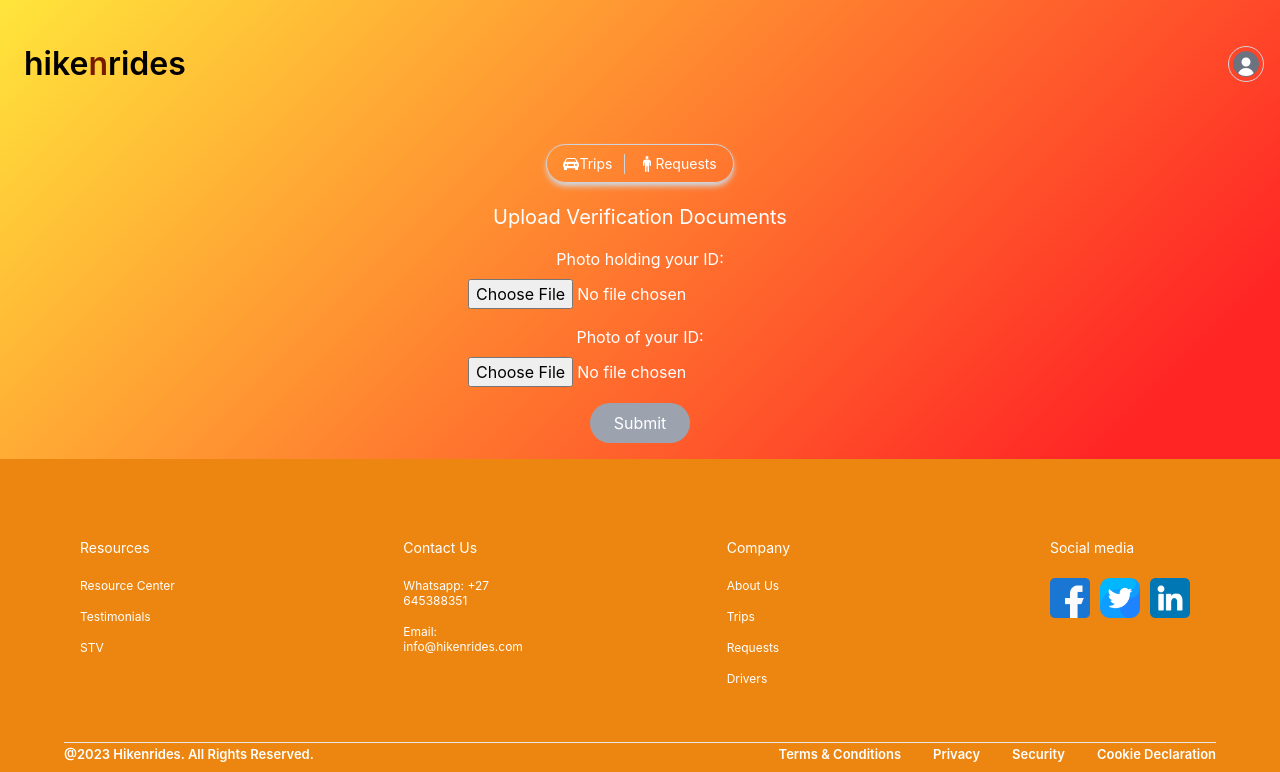
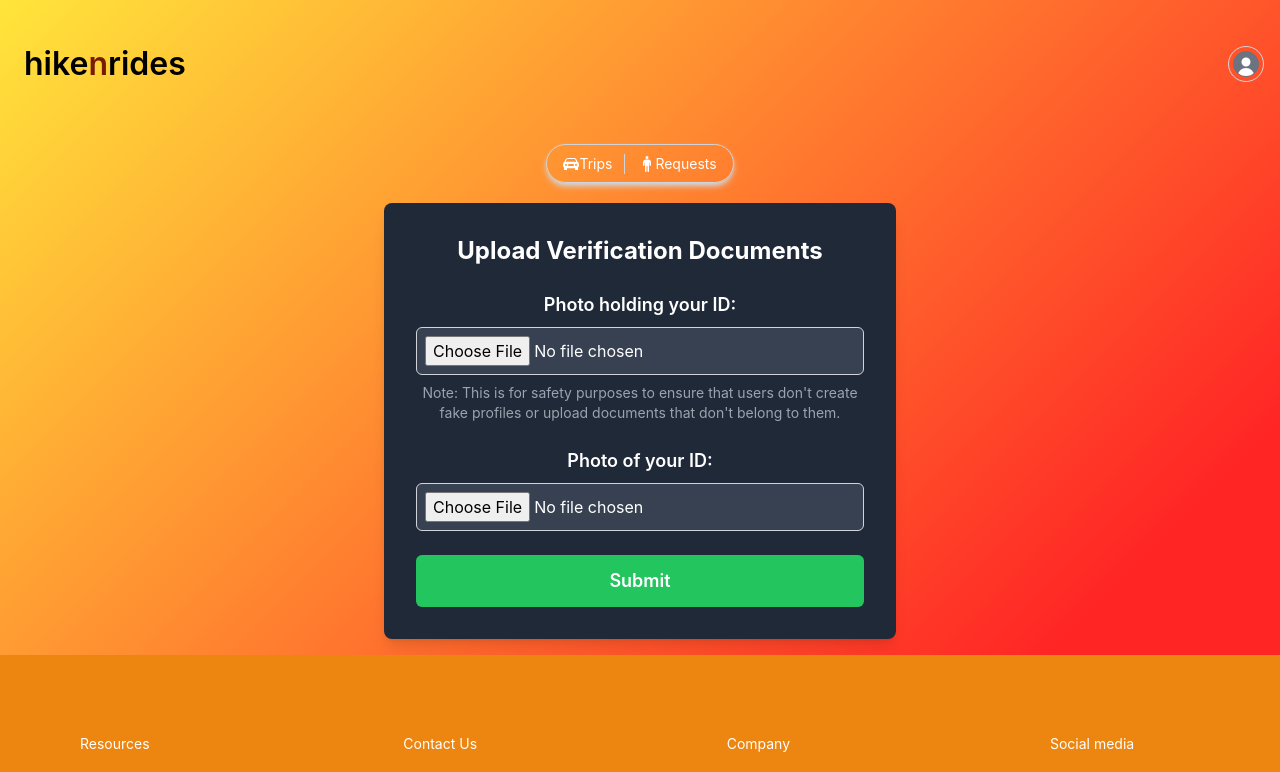
Before and after one commit to hikenrides/company_website, a React (Vite) app in the folder client/: page /verification in a window 1280 px wide. Shown: the top 772 px of the page. Built offline with nearby package versions, Linux system fonts and the light colour scheme; no server answers.

Commit message:
verification functionalities

```diff
--- a/client/src/pages/PlacesPage.jsx
+++ b/client/src/pages/PlacesPage.jsx
@@ -1,16 +1,28 @@
-import { Link, useParams } from "react-router-dom";
+import { Link } from "react-router-dom";
 import AccountNav from "../AccountNav";
-import { useEffect, useState } from "react";
+import { useEffect, useState, useContext } from "react";
 import axios from "axios";
+import { UserContext } from "../UserContext";
 
 export default function PlacesPage() {
+  const { user } = useContext(UserContext);
   const [places, setPlaces] = useState([]);
+  const [verificationMessage, setVerificationMessage] = useState("");
 
   useEffect(() => {
     axios.get('/user-places', { withCredentials: true }).then(({ data }) => {
       setPlaces(data);
     });
   }, []);
+
+  const handleAddTripClick = (event) => {
+    if (user && user.verification === "not verified") {
+      event.preventDefault(); // Prevents default action of clicking the link
+      setVerificationMessage("Only verified users can create trip offers.");
+    } else {
+      // Proceed to navigate to add trip offer page
+    }
+  };
 
   return (
     <div style={{ display: 'flex', flexDirection: 'column', justifyContent: 'space-between', minHeight: '60vh' }}>
@@ -21,6 +33,7 @@ export default function PlacesPage() {
         <Link
           className="inline-flex gap-1 bg-primary text-white py-2 px-6 rounded-full"
           to={'/account/Mytrips/new'}
+          onClick={handleAddTripClick}
         >
           <svg
             xmlns="http://www.w3.org/2000/svg"
@@ -32,6 +45,9 @@ export default function PlacesPage() {
           </svg>
           Add trip offer
         </Link>
+        {verificationMessage && (
+          <p className="text-red-700 mt-2">{verificationMessage}</p>
+        )}
       </div>
       <div className="flex flex-wrap gap-4"> {/* Use flex-wrap for mobile responsiveness */}
         {places.length > 0 &&
--- a/client/src/pages/ProfilePage.jsx
+++ b/client/src/pages/ProfilePage.jsx
@@ -56,12 +56,14 @@ const ProfilePage = () => {
         <div className="text-center max-w-lg mx-auto text-white">
           Logged in as {user.name} ({user.email})<br />
           <h2 className="text-l">Verification Status: <span style={getVerificationValueStyle(user.verification)}>{user.verification}</span></h2>
-          <h2 className="text-xl" style={{ color: 'black', marginRight: '8px' }}>Balance: R{user.balance}</h2>
-          <div style={{ display: 'flex', flexDirection: 'column', alignItems: 'center' }}>
+          {user.verification !== 'verified' && (
+            <Link to="/verification" className="bg-gray-400 text-white inline-flex gap-1 py-2 px-6 rounded-full max-w-sm mt-2">Verify Account</Link>
+          )}
+          <h2 className="text-xl text-black mt-4">Balance: R{user.balance}</h2>
+          <div className="flex flex-col items-center mt-4">
             <Link to="/deposit" className="bg-gray-400 text-white inline-flex gap-1 py-2 px-6 rounded-full max-w-sm mt-2">Deposit</Link>
             <Link to="/withdraw" className="bg-gray-400 text-white inline-flex gap-1 py-2 px-6 rounded-full max-w-sm mt-2">Withdraw</Link>
-            <Link to="/verification" className="bg-gray-400 text-white inline-flex gap-1 py-2 px-6 rounded-full max-w-sm mt-2">Verify Account</Link>
-            <button onClick={logout} className="primary max-w-sm mt-10">Logout</button>
+            <button onClick={logout} className="bg-red-600 text-white py-2 px-6 rounded-full max-w-sm mt-10">Logout</button>
           </div>
         </div>
       )}
--- a/client/src/pages/RequestOfferPage.jsx
+++ b/client/src/pages/RequestOfferPage.jsx
@@ -1,8 +1,9 @@
-import { useEffect, useState } from "react";
+import React, { useEffect, useState, useContext } from "react";
 import axios from "axios";
 import { Link } from "react-router-dom";
 import FindCarForm from "../FindCarForm";
 import { Container, Row, Col } from "reactstrap";
+import { UserContext } from "../UserContext";
 
 const provinces = [
   "Eastern Cape",
@@ -17,10 +18,10 @@ const provinces = [
 ];
 
 export default function RequestOfferPage() {
+  const { user } = useContext(UserContext);
   const [requests, setRequests] = useState([]);
   const [selectedProvince, setSelectedProvince] = useState('');
-  const [matchingRequets, setMatchingRequests] = useState([]);
-
+  const [matchingRequests, setMatchingRequests] = useState([]);
 
   useEffect(() => {
     axios.get('/requests', { withCredentials: true }).then(response => {
@@ -35,21 +36,17 @@ export default function RequestOfferPage() {
   };
 
   const handleSearch = (selectedProvince, destination) => {
-    // Check if places data is available
     if (requests.length === 0) {
-      // Fetch places data again or handle appropriately
       axios.get('/requests').then(response => {
         setRequests(response.data);
         filterAndLogResults(response.data, selectedProvince, destination);
       });
     } else {
-      // Places data is available, proceed to filter and log results
       filterAndLogResults(requests, selectedProvince, destination);
     }
   };
 
   const filterAndLogResults = (requests, selectedProvince, destination) => {
-    // Filter places based on selected province and destination
     const result = requests.filter((request) => {
       const normalizedDestination = request.destination.toLowerCase();
       const normalizedInput = destination.toLowerCase();
@@ -60,7 +57,6 @@ export default function RequestOfferPage() {
       );
     });
 
-    // Update your UI with the matching places or display a message
     if (result.length > 0) {
       setMatchingRequests(result);
     } else {
@@ -86,13 +82,12 @@ export default function RequestOfferPage() {
                   <h2>where are you going?</h2>
                 </div>
               </Col>
-
               <Col lg="8" md="8" sm="12">
                 <FindCarForm onSearch={handleSearch} />
               </Col>
-              {matchingRequets.length > 0 && (
+              {matchingRequests.length > 0 && (
                 <div>
-                  {matchingRequets.map((request) => (
+                  {matchingRequests.map((request) => (
                     <Link
                       key={request._id}
                       to={`/request/${request._id}`}
@@ -128,7 +123,14 @@ export default function RequestOfferPage() {
           >
             {province} {selectedProvince === province ? '▲' : '▼'}
           </h2>
-          {selectedProvince === province && requests.filter(request => request.province === province).map(request => (
+          {selectedProvince === province && (
+            <>
+              {user && user.verification === "not verified" ? (
+                <p className="text-white bg-red-600 p-2 rounded-xl text-center font-semibold text-lg">
+                  Only verified users can view available requests.
+                </p>
+              ) : (
+                requests.filter(request => request.province === province).map(request => (
                   <Link
                     key={request._id}
                     to={`/request/${request._id}`}
@@ -142,13 +144,16 @@ export default function RequestOfferPage() {
                       <span style={{ color: 'orange' }}>Destination:</span> {request.province2}, {request.destination}
                     </h3>
                     <h3 className="text-sm text-gray-500">
-                <span style={{ color: 'orange' }}>Date:</span> {request.date}
+                      <span style={{ color: 'orange' }}>Date:</span> {formatDate(request.date)}
                     </h3>
                     <div className="mt-1">
                       <span className="font-bold">R{request.price}</span> per person
                     </div>
                   </Link>
-          ))}
+                ))
+              )}
+            </>
+          )}
         </div>
       ))}
     </div>
--- a/client/src/pages/RequestsPage.jsx
+++ b/client/src/pages/RequestsPage.jsx
@@ -1,16 +1,28 @@
-import { Link, useParams } from "react-router-dom";
+import { Link } from "react-router-dom";
 import AccountNav from "../AccountNav";
-import { useEffect, useState } from "react";
+import { useEffect, useState, useContext } from "react";
 import axios from "axios";
+import { UserContext } from "../UserContext";
 
 export default function RequestsPage() {
+  const { user } = useContext(UserContext);
   const [requests, setRequests] = useState([]);
+  const [verificationMessage, setVerificationMessage] = useState("");
 
   useEffect(() => {
     axios.get('/requested-trips', { withCredentials: true }).then(({ data }) => {
       setRequests(data);
     });
   }, []);
+
+  const handleAddRequestClick = (event) => {
+    if (user && user.verification === "not verified") {
+      event.preventDefault(); // Prevents default action of clicking the link
+      setVerificationMessage("Only verified users can create trip requests.");
+    } else {
+      // Proceed to navigate to add trip request page
+    }
+  };
 
   return (
     <div style={{ display: 'flex', flexDirection: 'column', justifyContent: 'space-between', minHeight: '60vh' }}>
@@ -21,6 +33,7 @@ export default function RequestsPage() {
         <Link
           className="inline-flex gap-1 bg-primary text-white py-2 px-6 rounded-full"
           to={'/account/Myrequests/new'}
+          onClick={handleAddRequestClick}
         >
           <svg
             xmlns="http://www.w3.org/2000/svg"
@@ -32,6 +45,9 @@ export default function RequestsPage() {
           </svg>
           Add trip request
         </Link>
+        {verificationMessage && (
+          <p className="text-red-700 mt-2">{verificationMessage}</p>
+        )}
       </div>
       <div className="flex flex-wrap gap-4"> {/* Use flex-wrap for mobile responsiveness */}
         {requests.length > 0 &&
--- a/client/src/pages/VerificationPage.jsx
+++ b/client/src/pages/VerificationPage.jsx
@@ -36,18 +36,35 @@ const VerificationPage = () => {
   };
 
   return (
-    <div className="max-w-lg mx-auto text-white">
-      <h2 className="text-xl mb-4">Upload Verification Documents</h2>
+    <div className="max-w-lg mx-auto text-white bg-gray-800 p-8 rounded-lg shadow-lg">
+      <h2 className="text-2xl font-bold mb-6 text-center">Upload Verification Documents</h2>
       <form onSubmit={handleSubmit}>
-        <div className="mb-4">
-          <label className="block mb-2">Photo holding your ID:</label>
-          <input type="file" onChange={handleIdPhotoChange} required />
+        <div className="mb-6">
+          <label className="block mb-2 text-lg font-semibold">Photo holding your ID:</label>
+          <input
+            type="file"
+            onChange={handleIdPhotoChange}
+            required
+            className="w-full p-2 border border-gray-300 rounded-md bg-gray-700 text-white"
+          />
+          <p className="text-sm text-gray-400 mt-2">
+            Note: This is for safety purposes to ensure that users don't create fake profiles or upload documents that don't belong to them.
+          </p>
         </div>
-        <div className="mb-4">
-          <label className="block mb-2">Photo of your ID:</label>
-          <input type="file" onChange={handleDocumentPhotoChange} required />
+        <div className="mb-6">
+          <label className="block mb-2 text-lg font-semibold">Photo of your ID:</label>
+          <input
+            type="file"
+            onChange={handleDocumentPhotoChange}
+            required
+            className="w-full p-2 border border-gray-300 rounded-md bg-gray-700 text-white"
+          />
         </div>
-        <button type="submit" className="bg-gray-400 text-white py-2 px-6 rounded-full" disabled={uploading}>
+        <button
+          type="submit"
+          className={`w-full py-3 rounded-md text-lg font-semibold transition-colors duration-300 ${uploading ? 'bg-gray-500' : 'bg-green-500 hover:bg-green-600'}`}
+          disabled={uploading}
+        >
           {uploading ? 'Uploading...' : 'Submit'}
         </button>
       </form>
```
Also changed, not shown: client/src/UserContext.jsx (+8 -7 lines), client/src/pages/TripOfferPage.jsx (+19 -16 lines). Lines whose indentation alone changed are shown as unchanged.
